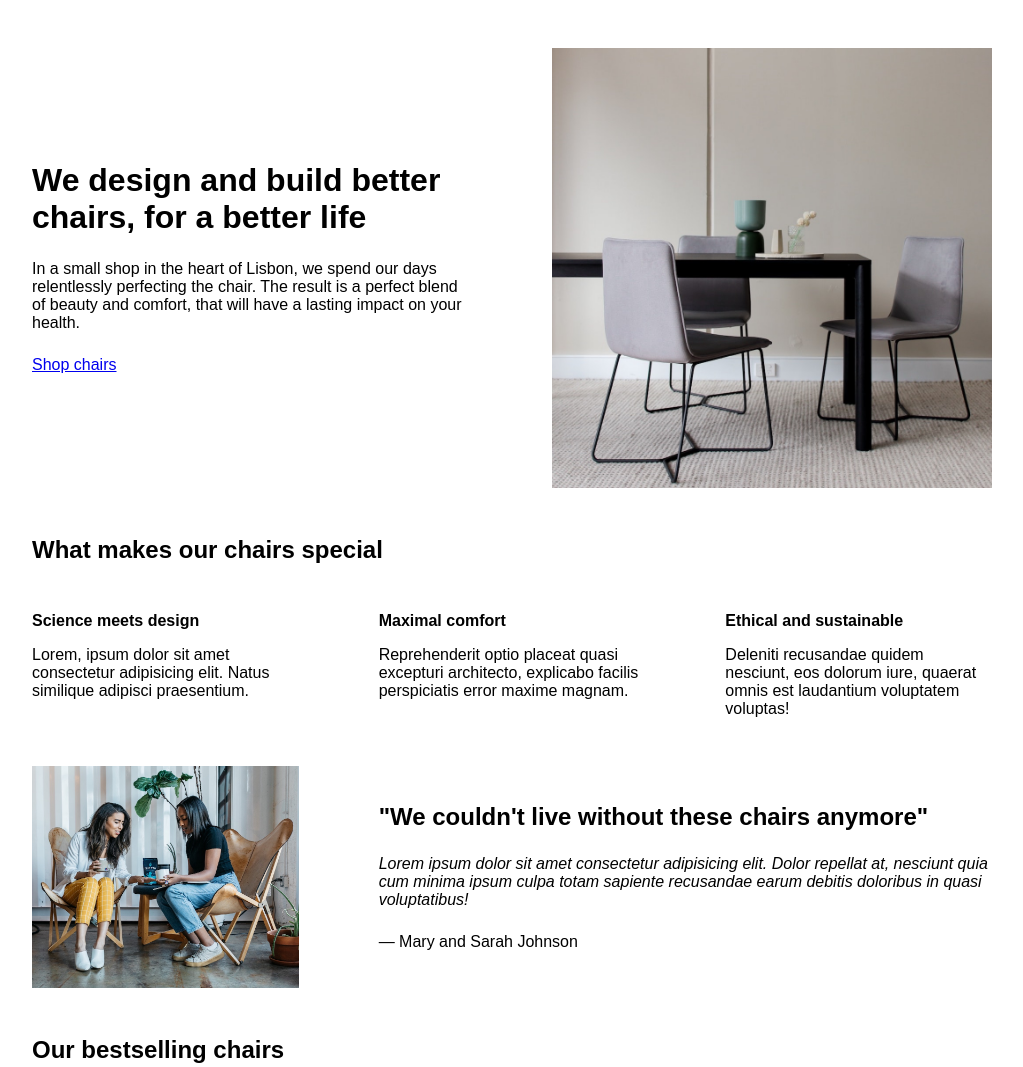
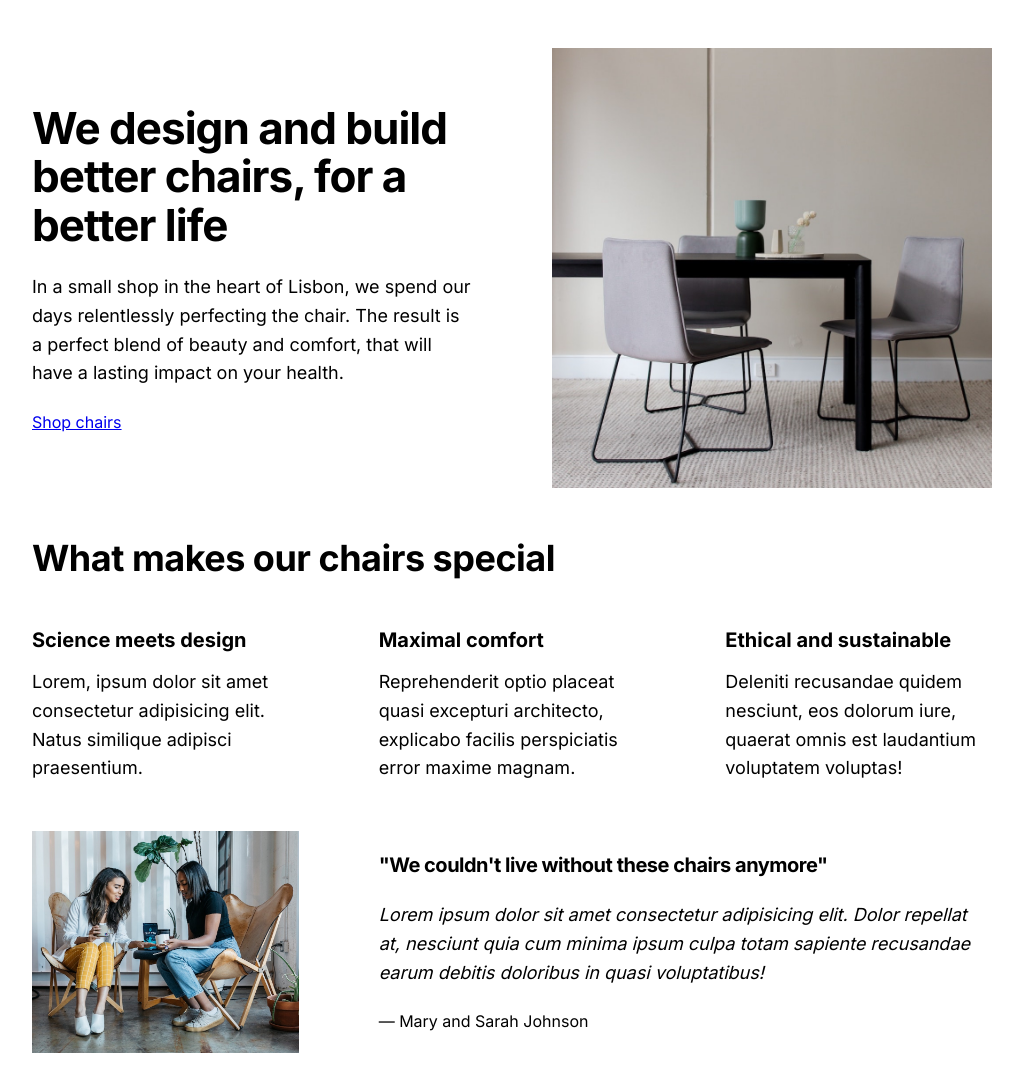
Before and after one commit to g-101/lisbon-chair-shop, a plain HTML site: page index.html in a window 1280 px wide. Shown: the top 1067 px of the page, without its empty margins (128-1151 px from the left). Drawn offline with Linux system fonts and the light colour scheme.

Commit message:
implementando a tipografia

```diff
--- a/style.css
+++ b/style.css
@@ -1,3 +1,5 @@
+@import url('https://fonts.googleapis.com/css2?family=Inter:wght@400;500;700&display=swap');
+
 /*
 SPACING SYSTEM (px)
 2 / 4 / 8 / 12 / 16 / 24 / 32 / 48 / 64 / 80 / 96 / 128
@@ -16,7 +18,7 @@ FONT SIZE SYSTEM (px)
 /* GENERAL STYLES */
 /* ------------------------ */
 body {
-  font-family: sans-serif;
+  font-family: 'Inter', sans-serif;
 }
 
 .container {
@@ -31,6 +33,8 @@ section {
 
 h2 {
   margin-bottom: 48px;
+  font-size: 36px;
+  letter-spacing: -0.5px;
 }
 
 .grid-3-cols {
@@ -57,10 +61,15 @@ header {
 
 h1 {
   margin-bottom: 24px;
+  font-size: 44px;
+  line-height: 1.1;
+  letter-spacing: -1px;
 }
 
 .header-text {
   margin-bottom: 24px;
+  font-size: 18px;
+  line-height: 1.6;
 }
 
 img {
@@ -73,9 +82,12 @@ img {
 
 .features-title {
   margin-bottom: 16px;
+  font-size: 20px;
 }
 
 .features-text {
+  font-size: 18px;
+  line-height: 1.6;
 }
 
 /* TESTIMONIAL */
@@ -89,11 +101,14 @@ img {
 
 .testimonial-box h2 {
   margin-bottom: 24px;
+  font-size: 20px;
 }
 
 .testimonial-text {
   font-style: italic;
   margin-bottom: 24px;
+  font-size: 18px;
+  line-height: 1.6;
 }
 
 /* CHAIRS */
@@ -103,6 +118,7 @@ img {
 
 h3 {
   margin-bottom: 24px;
+  font-size: 20px;
 }
 
 .chair-details {
@@ -127,8 +143,10 @@ h3 {
 .chair-price {
   display: flex;
   justify-content: space-between;
+  font-size: 20px;
 }
 
 footer {
   margin-bottom: 48px;
+  font-size: 14px;
 }
```
